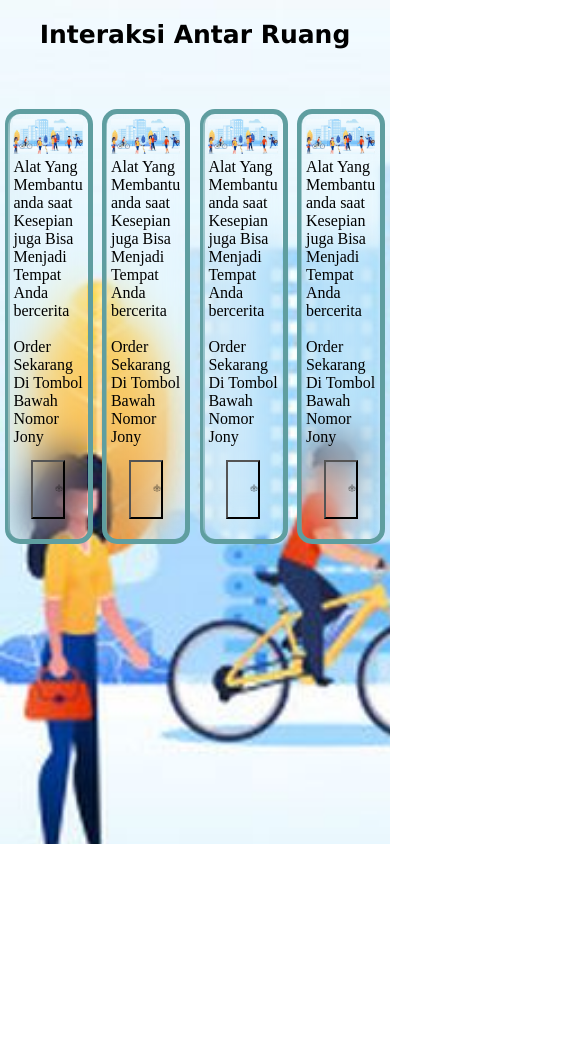
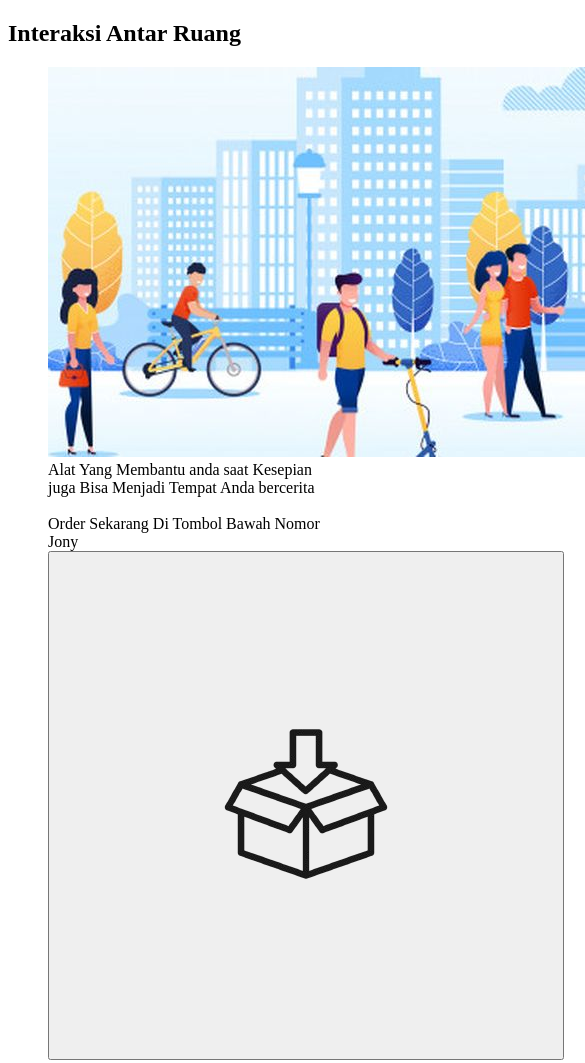
Before and after one commit to Mytzcodes/Interaksi, a plain HTML site: page index.html in a window 390 px wide. Shown: the top 1063 px of the page, 585 px wide, since content can reach past the window. Before the commit the page ends 844 px from the top, so only its background shows below. Drawn offline with Linux system fonts and the light colour scheme.

Commit message:
Update style.css

```diff
--- a/style.css
+++ b/style.css
@@ -1,128 +1,96 @@
-* {
-  margin: 0;
-}
-
-body {
-  background-image: url(Picture/Interaksi.jpg);
-  background-repeat: no-repeat;
-  background-size: 100%;
-}
-
-img {
-  width: 100%;
-}
-
-.Title {
-  font-family: Verdana, Geneva, Tahoma, sans-serif;
-}
-
-#Judul-Halaman {
-  font-size: 45px;
-  padding: 2%;
-  display: flex;
-  justify-content: center;
-}
-
-main {
-  margin-top: 5vh;
-}
-
-.Item {
-  display: flex;
-  padding-top: 1%;
-  padding-bottom: 2%;
-  justify-content: space-around;
-}
-
-.Orders-Button {
-  justify-content: center;
-  display: flex;
-  margin-top: 20%;
-}
-
-.Order {
-  align-items: center;
-  background-color: transparent;
-  display: flex;
-  align-items: center;
-  width: 25%;
-}
-
-.Card-1 {
-  outline-width: 222px;
-  outline-color: aqua;
-  border-radius: 10px;
-  width: 20%;
-  outline-color: cadetblue;
-  outline-style: solid;
-  outline-width: 5px;
-}
-
-#Card-1 {
-  border-radius: 12px;
-  border: 5px solid transparent;
-  padding-bottom: 20%;
-  background-color: transparent;
-  backdrop-filter: blur(20px);
-  display: flex;
-  align-items: center;
-}
-
-@media only screen and (min-width: 300px) and (max-width: 760px) {
-  body {
-    background-image: url(Picture/Interaksi.jpg);
-    background-repeat: no-repeat;
-    background-size: 450%;
-  }
-
-  #Judul-Halaman {
-    font-size: 25px;
-    padding: 5%;
-    display: flex;
-    justify-content: center;
-  }
-
-  .Item {
-    padding-top: 1%;
-    padding-bottom: 2%;
-    overflow: visible;
-}
-
-.Orders-Button {
-    justify-content: center;
-    display: flex;
-    margin-top: 20%;
-  }
-
-  .Order {
-    background-image: url(Picture/Order.png);
-    padding: 15px;
-    align-items: center;
-    display: flex;
-  }
-
-  .Card-1 {
-    display: flex;
-    justify-content: flex-end;
-    outline-width: 222px;
-    outline-color: aqua;
-    border-radius: 10px;
-    width: 20%;
-    outline-color: cadetblue;
-    outline-style: solid;
-    outline-width: 5px;
-  }
-
-  #Card-1 {
-    border-radius: 12px;
-    border: 5px solid transparent;
-    padding-bottom: 20%;
-    background-color: transparent;
-    backdrop-filter: blur(20px);
-    display: flex;
-    align-items: center;
-  }
-  #Buts {
-    width: 22px;
-  }
-}
+<!DOCTYPE html>
+<html lang="en">
+  <head>
+    <meta charset="UTF-8" />
+    <meta name="viewport" content="width=device-width, initial-scale=1.0" />
+    <title>Interaksi Antar Ruang</title>
+    <link rel="stylesheet" href="style.css" />
+  </head>
+  <body>
+    <header class="Title">
+      <h2 id="Judul-Halaman">Interaksi Antar Ruang</h2>
+    </header>
+    <main class="Item">
+      <article class="Card-1">
+        <figure id="Card-1">
+          <div>
+            <img src="Picture/Interaksi.jpg" alt="Product.png" />
+            <figcaption>
+              Alat Yang Membantu anda saat Kesepian juga Bisa Menjadi Tempat
+              Anda bercerita
+            </figcaption>
+            <br />
+            <figcaption>Order Sekarang Di Tombol Bawah Nomor Jony</figcaption>
+            <span class="Orders-Button">
+              <button class="Order">
+                <a id="Order" href="https://shorturl.at/FmI3v" target="blink"
+                  ><img src="Picture/Order.png" alt="Order-Now.png" id="Buts"
+                /></a>
+              </button>
+            </span>
+          </div>
+        </figure>
+      </article>
+      <article class="Card-1">
+        <figure id="Card-1">
+          <div>
+            <img src="Picture/Interaksi.jpg" alt="Product.png" />
+            <figcaption>
+              Alat Yang Membantu anda saat Kesepian juga Bisa Menjadi Tempat
+              Anda bercerita
+            </figcaption>
+            <br />
+            <figcaption>Order Sekarang Di Tombol Bawah Nomor Jony</figcaption>
+            <span class="Orders-Button">
+              <button class="Order">
+                <a id="Order" href="https://shorturl.at/FmI3v" target="blink"
+                  ><img src="Picture/Order.png" alt="Order-Now.png" id="Buts"
+                /></a>
+              </button>
+            </span>
+          </div>
+        </figure>
+      </article>
+      <article class="Card-1">
+        <figure id="Card-1">
+          <div>
+            <img src="Picture/Interaksi.jpg" alt="Product.png" />
+            <figcaption>
+              Alat Yang Membantu anda saat Kesepian juga Bisa Menjadi Tempat
+              Anda bercerita
+            </figcaption>
+            <br />
+            <figcaption>Order Sekarang Di Tombol Bawah Nomor Jony</figcaption>
+            <span class="Orders-Button">
+              <button class="Order">
+                <a id="Order" href="https://shorturl.at/FmI3v" target="blink"
+                  ><img src="Picture/Order.png" alt="Order-Now.png" id="Buts"
+                /></a>
+              </button>
+            </span>
+          </div>
+        </figure>
+      </article>
+      <article class="Card-1">
+        <figure id="Card-1">
+          <div>
+            <img src="Picture/Interaksi.jpg" alt="Product.png" />
+            <figcaption>
+              Alat Yang Membantu anda saat Kesepian juga Bisa Menjadi Tempat
+              Anda bercerita
+            </figcaption>
+            <br />
+            <figcaption>Order Sekarang Di Tombol Bawah Nomor Jony</figcaption>
+            <span class="Orders-Button">
+              <button class="Order">
+                <a id="Order" href="https://shorturl.at/FmI3v" target="blink"
+                  ><img src="Picture/Order.png" alt="Order-Now.png" id="Buts"
+                /></a>
+              </button>
+            </span>
+          </div>
+        </figure>
+      </article>
+    </main>
+  </body>
+</html>
```
